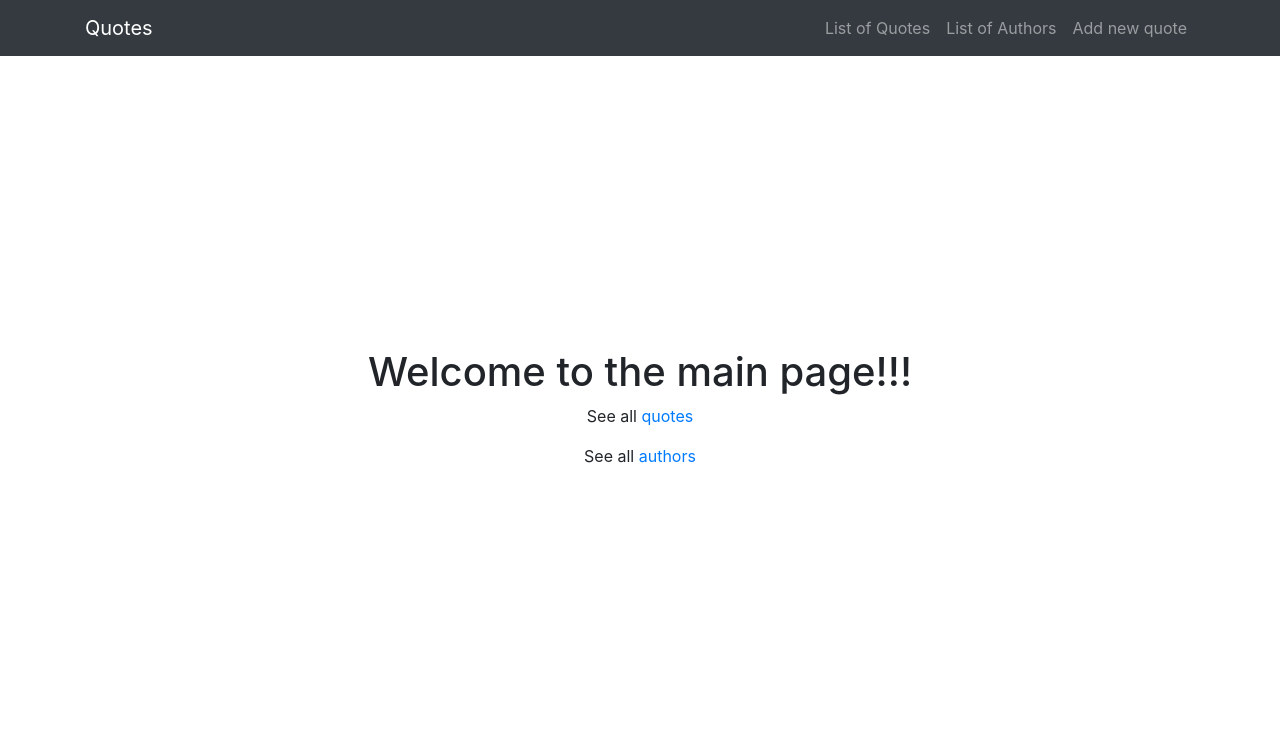
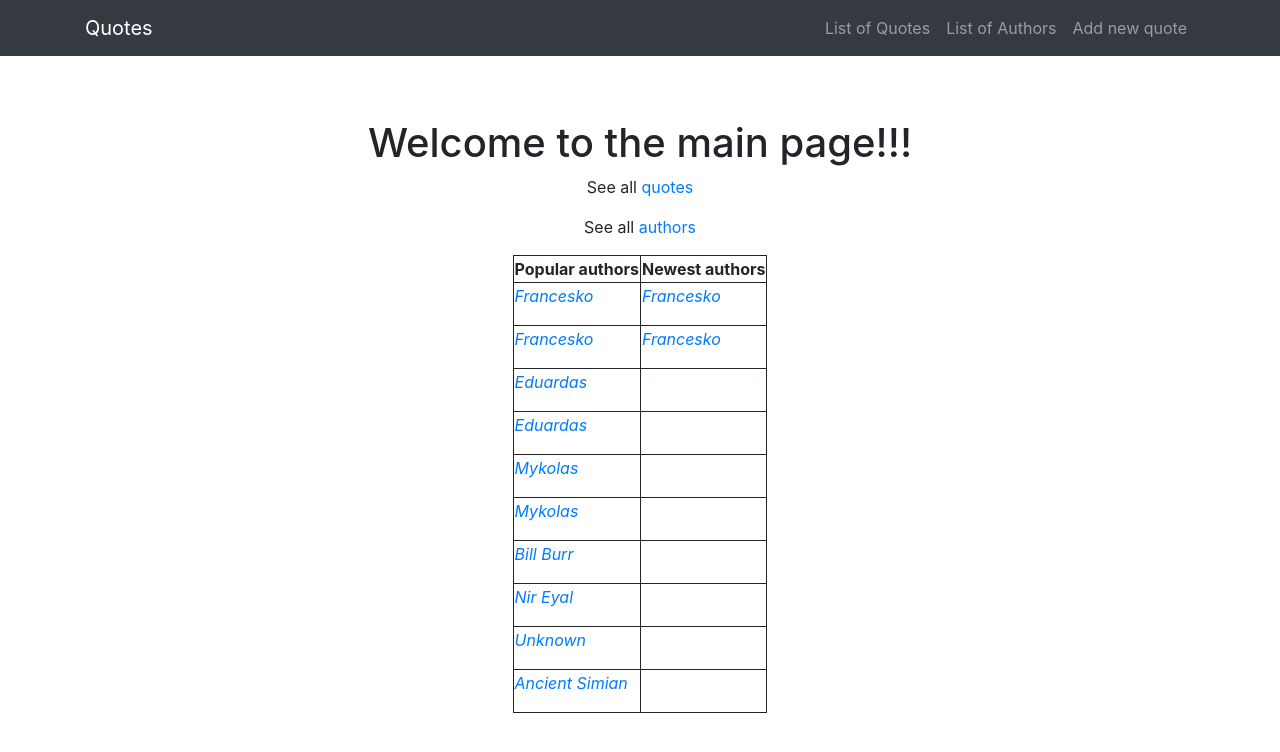
Before and after one commit to arvydasg/flask_projects, a Flask app: page / in a window 1280 px wide. Shown: the top 752 px of the page. Run offline with Flask 2, Linux system fonts and the light colour scheme; some libraries are stand-ins or nearby versions.

Commit message:
added a table of authors to the front page

```diff
--- a/citatos/web_site/__init__.py
+++ b/citatos/web_site/__init__.py
@@ -10,7 +10,7 @@ app = Flask(__name__)
 @app.route("/")
 def index():
     """Render index page."""
-    return render_template("index.html")
+    return render_template("index.html", authors=quotes_data)
 
 
 @app.route("/all_quotes")
--- a/citatos/web_site/static/css/main.css
+++ b/citatos/web_site/static/css/main.css
@@ -5,3 +5,9 @@
   height: 90vh;
   flex-direction: column;
 }
+
+table,
+th,
+td {
+  border: 1px solid;
+}
--- a/citatos/web_site/templates/index.html
+++ b/citatos/web_site/templates/index.html
@@ -4,5 +4,23 @@
         <h1>Welcome to the main page!!!</h1>
         <p>See all <a href={{ url_for('all_quotes') }}>quotes</a></p>
         <p>See all <a href={{ url_for('all_authors') }}>authors</a></p>
+        <table>
+            <tr>
+                <th>Popular authors</th>
+                <th>Newest authors</th>
+            </tr>
+            {% for author in authors %}
+                <tr>
+                    <td>
+                        <p><i><a href="{{ url_for('author', single_author=author['autorius']) }}">{{author['autorius']}}</a></i></p>
+                    </td>
+                    <td>
+                        {% if author['autorius'] == "Francesko" %}
+                            <p><i><a href="{{ url_for('author', single_author=author['autorius'])}}">{{author['autorius']}}</a></i></p>
+                        {% endif %}
+                    </td>
+                </tr>
+            {% endfor %}
+        </table>
     </div>
 {% endblock %}
```
